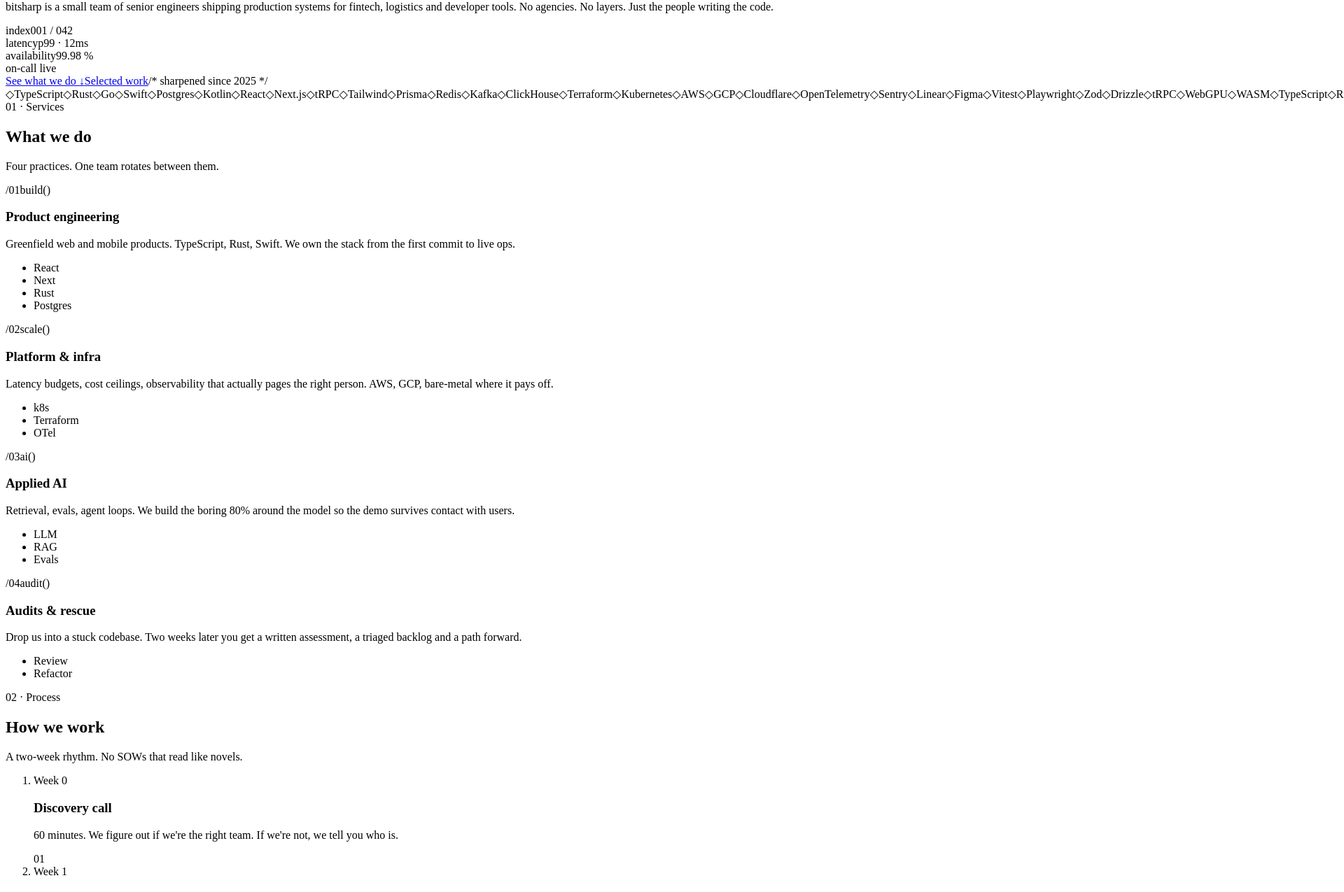
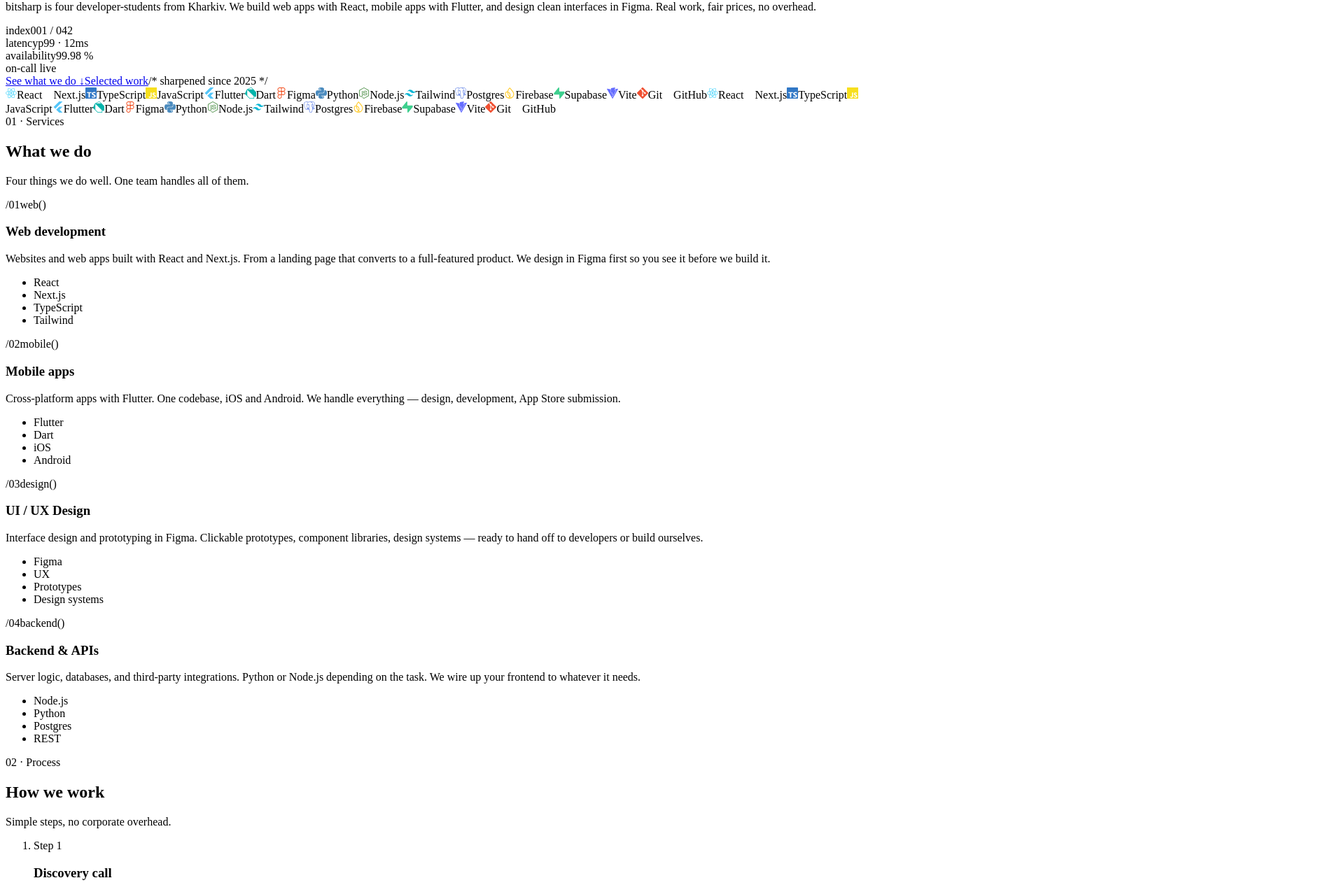
Before and after one commit to bit-sharp/bitsharp, a React (Vite) app: page / in a window 1280 px wide. Shown: the part 380-1655 px from the top of the page at 70% size, 1920 px wide, since content can reach past the window. Built offline with nearby package versions, Linux system fonts and the light colour scheme; the HTML template or start-up script is replaced by a standard one.

Commit message:
Fix ukrainian translation; Content changes;

```diff
--- a/package.json
+++ b/package.json
@@ -10,7 +10,8 @@
   },
   "dependencies": {
     "react": "^18.3.1",
-    "react-dom": "^18.3.1"
+    "react-dom": "^18.3.1",
+    "react-icons": "^5.6.0"
   },
   "devDependencies": {
     "@vitejs/plugin-react": "^4.3.1",
--- a/src/App.jsx
+++ b/src/App.jsx
@@ -32,8 +32,8 @@
       <Hero copy={copy} accent={ACCENT} showGrid={true} />
 
       {/* <Work copy={copy} /> */}
-      <Services copy={copy} />
-      <Process copy={copy} />
+      <Services copy={copy} language={language} />
+      <Process copy={copy} language={language} />
       <Team copy={copy} />
       <Contact copy={copy} />
       <Footer copy={copy} />
--- a/src/components/Hero.jsx
+++ b/src/components/Hero.jsx
@@ -32,9 +32,9 @@
           </div>
         </div>
         <div className="hero-foot">
-          <a href="#services" className="btn btn-primary">See what we do <span className="btn-arrow">↓</span></a>
-          <a href="#work" className="btn btn-ghost">Selected work</a>
-          <span className="hero-tag">{'/* sharpened since 2025 */'}</span>
+          <a href="#services" className="btn btn-primary">{copy.heroCta1} <span className="btn-arrow">↓</span></a>
+          <a href="#work" className="btn btn-ghost">{copy.heroCta2}</a>
+          <span className="hero-tag">{copy.heroTag}</span>
         </div>
       </div>
       <StackMarquee />
--- a/src/components/Process.jsx
+++ b/src/components/Process.jsx
@@ -1,7 +1,8 @@
 import { PROCESS } from '../data'
 import CompileTerminal from './CompileTerminal'
 
-export default function Process({ copy }) {
+export default function Process({ copy, language }) {
+  const process = PROCESS[language] ?? PROCESS.en
   return (
     <section className="process" id="process">
       <header className="sec-head">
@@ -10,12 +11,12 @@
         <p className="sec-sub">{copy.processSub}</p>
       </header>
       <ol className="process-list">
-        {PROCESS.map((p, i) => (
+        {process.map((p, i) => (
           <li key={i} className="process-step">
             <div className="step-week">{p.week}</div>
             <div className="step-bar">
               <span className="step-dot" />
-              {i < PROCESS.length - 1 && <span className="step-line" />}
+              {i < process.length - 1 && <span className="step-line" />}
             </div>
             <div className="step-body">
               <h3 className="step-title">{p.title}</h3>
--- a/src/components/Services.jsx
+++ b/src/components/Services.jsx
@@ -1,8 +1,9 @@
 import { useState } from 'react'
 import { SERVICES } from '../data'
 
-export default function Services({ copy }) {
+export default function Services({ copy, language }) {
   const [active, setActive] = useState(0)
+  const services = SERVICES[language] ?? SERVICES.en
   return (
     <section className="services" id="services">
       <header className="sec-head">
@@ -11,7 +12,7 @@
         <p className="sec-sub">{copy.servicesSub}</p>
       </header>
       <div className="services-grid">
-        {SERVICES.map((s, i) => (
+        {services.map((s, i) => (
           <article
             key={s.id}
             className={`service ${active === i ? 'is-active' : ''}`}
--- a/src/components/StackMarquee.jsx
+++ b/src/components/StackMarquee.jsx
@@ -1,13 +1,41 @@
-const ITEMS = ["TypeScript","Rust","Go","Swift","Postgres","Kotlin","React","Next.js","tRPC","Tailwind","Prisma","Redis","Kafka","ClickHouse","Terraform","Kubernetes","AWS","GCP","Cloudflare","OpenTelemetry","Sentry","Linear","Figma","Vitest","Playwright","Zod","Drizzle","tRPC","WebGPU","WASM"]
+import {
+  SiReact, SiNextdotjs, SiTypescript, SiJavascript,
+  SiFlutter, SiDart, SiFigma,
+  SiPython, SiNodedotjs, SiTailwindcss,
+  SiPostgresql, SiGit, SiGithub, SiFirebase, SiVite, SiSupabase
+} from 'react-icons/si'
+
+const STACK = [
+  { name: "React",       Icon: SiReact,       color: "#61DAFB" },
+  { name: "Next.js",     Icon: SiNextdotjs,   color: "#ffffff" },
+  { name: "TypeScript",  Icon: SiTypescript,  color: "#3178C6" },
+  { name: "JavaScript",  Icon: SiJavascript,  color: "#F7DF1E" },
+  { name: "Flutter",     Icon: SiFlutter,     color: "#54C5F8" },
+  { name: "Dart",        Icon: SiDart,        color: "#00B4AB" },
+  { name: "Figma",       Icon: SiFigma,       color: "#F24E1E" },
+  { name: "Python",      Icon: SiPython,      color: "#4B8BBE" },
+  { name: "Node.js",     Icon: SiNodedotjs,   color: "#68A063" },
+  { name: "Tailwind",    Icon: SiTailwindcss, color: "#06B6D4" },
+  { name: "Postgres",    Icon: SiPostgresql,  color: "#4169E1" },
+  { name: "Firebase",    Icon: SiFirebase,    color: "#FFCA28" },
+  { name: "Supabase",    Icon: SiSupabase,    color: "#3ECF8E" },
+  { name: "Vite",        Icon: SiVite,        color: "#646CFF" },
+  { name: "Git",         Icon: SiGit,         color: "#F05032" },
+  { name: "GitHub",      Icon: SiGithub,      color: "#ffffff" },
+]
 
 export default function StackMarquee() {
-  const row = [...ITEMS, ...ITEMS]
+  const row = [...STACK, ...STACK]
   return (
     <div className="marquee" aria-hidden="true">
       <div className="marquee-track">
-        {row.map((t, i) => (
+        {row.map((item, i) => (
           <span key={i} className="marquee-item">
-            <span className="marquee-bullet">◇</span>{t}
+            <item.Icon
+              className="marquee-icon"
+              style={{ color: item.color }}
+            />
+            {item.name}
           </span>
         ))}
       </div>
--- a/src/components/Stats.jsx
+++ b/src/components/Stats.jsx
@@ -1,16 +1,16 @@
 export default function Stats({ copy }) {
   const stats = [
-    { n: "07",  l: copy.statLabel1, suf: "yrs" },
+    { n: "07",  l: copy.statLabel1, suf: true },
     { n: "42",  l: copy.statLabel2 },
     { n: "08",  l: copy.statLabel3 },
-    { n: "3.4", l: copy.statLabel4, suf: "yrs" }
+    { n: "3.4", l: copy.statLabel4, suf: true }
   ]
   return (
     <section className="stats">
       <div className="stats-inner">
         {stats.map((s, i) => (
           <div key={i} className="stat">
-            <div className="stat-num">{s.n}{s.suf && <span className="stat-suf">{s.suf}</span>}</div>
+            <div className="stat-num">{s.n}{s.suf && <span className="stat-suf">{copy.statSuf}</span>}</div>
             <div className="stat-label">{s.l}</div>
           </div>
         ))}
--- a/src/data.js
+++ b/src/data.js
@@ -6,21 +6,40 @@
     heroLine1: "We build",
     heroLine2: "sharp",
     heroLine3: "software.",
-    heroSub: "bitsharp is a small team of senior engineers shipping production systems for fintech, logistics and developer tools. No agencies. No layers. Just the people writing the code.",
-    statLabel1: "Years compounding",
-    statLabel2: "Shipped products",
-    statLabel3: "Senior engineers",
-    statLabel4: "Avg. retention",
+    heroSub: "bitsharp is four developer-students from Kharkiv. We build web apps with React, mobile apps with Flutter, and design clean interfaces in Figma. Real work, fair prices, no overhead.",
+    heroCta1: "See what we do",
+    heroCta2: "Selected work",
+    heroTag: "/* sharpened since 2025 */",
+    statLabel1: "Years of coding",
+    statLabel2: "Projects shipped",
+    statLabel3: "Team members",
+    statLabel4: "Avg. satisfaction",
+    statSuf: "yrs",
     servicesTitle: "What we do",
-    servicesSub: "Four practices. One team rotates between them.",
+    servicesSub: "Four things we do well. One team handles all of them.",
     processTitle: "How we work",
-    processSub: "A two-week rhythm. No SOWs that read like novels.",
+    processSub: "Simple steps, no corporate overhead.",
     workTitle: "Selected work",
-    workSub: "Public case studies. Ask for the rest under NDA.",
-    teamTitle: "The bench",
-    teamSub: "Seven engineers. One designer. Zero account managers.",
+    workSub: "Things we've built. Ask about anything you see.",
+    teamTitle: "Who we are",
+    teamSub: "Four people. Three developers and one PM who writes code too.",
     contactTitle: "Let's talk",
-    contactSub: "Tell us what you're building. We answer within one business day, in plain language.",
+    contactSub: "Tell us what you need. We reply within a day, in plain language.",
+    contactName: "Your name",
+    contactEmail: "Work email",
+    contactBudget: "Budget range",
+    contactBrief: "What are you building?",
+    contactNamePh: "e.g. Olena Hrytsenko",
+    contactBriefPh: "What's the project? A sentence or two is enough to get started.",
+    contactSend: "Send brief →",
+    contactSent: "Sent! We'll reply within 24h ✓",
+    contactDirect: "Direct",
+    contactStudio: "Studio",
+    contactHours: "Hours",
+    contactRoles: "Open roles",
+    contactHoursVal: "Mon – Fri · 10:00 – 20:00 EET",
+    contactRolesVal: "React dev · Flutter dev",
+    contactNote: "We're a small team and we take projects we can genuinely do well. If we say yes, you have us fully.",
     footerNote: "bitsharp ltd · made in Kharkiv, Ukraine"
   },
   uk: {
@@ -30,55 +49,122 @@
     heroLine1: "Ми пишемо",
     heroLine2: "гострий",
     heroLine3: "софт.",
-    heroSub: "bitsharp — маленька команда сеньйорних інженерів, що запускає продакшн-системи для fintech, логістики та девтулзів. Без агенцій. Без прошарків. Лише ті, хто пише код.",
-    statLabel1: "Років роботи",
-    statLabel2: "Запущених продуктів",
-    statLabel3: "Сеньйор-інженерів",
-    statLabel4: "Середнє утримання",
+    heroSub: "bitsharp — четверо студентів-розробників із Харкова. Робимо вебзастосунки на React, мобільні на Flutter, дизайн у Figma. Реальний результат, нормальні ціни, без зайвого.",
+    heroCta1: "Наші послуги",
+    heroCta2: "Вибрані роботи",
+    heroTag: "/* загострено з 2025 */",
+    statLabel1: "Років програмування",
+    statLabel2: "Проєктів зроблено",
+    statLabel3: "Людей у команді",
+    statLabel4: "Задоволеність",
+    statSuf: "рр.",
     servicesTitle: "Що ми робимо",
-    servicesSub: "Чотири напрямки. Одна команда ротує між ними.",
+    servicesSub: "Чотири речі, які ми робимо добре. Одна команда займається всіма.",
     processTitle: "Як ми працюємо",
-    processSub: "Двотижневий ритм. Без контрактів-романів.",
+    processSub: "Прості кроки, без корпоративного.",
     workTitle: "Вибрані роботи",
-    workSub: "Публічні кейси. Решта — за NDA.",
-    teamTitle: "Команда",
-    teamSub: "Сім інженерів. Один дизайнер. Нуль акаунт-менеджерів.",
+    workSub: "Що ми зробили. Питайте про будь-що.",
+    teamTitle: "Хто ми",
+    teamSub: "Четверо. Три розробники та менеджер, що теж пише код.",
     contactTitle: "Поговорімо",
-    contactSub: "Розкажіть, що ви будуєте. Відповідаємо протягом одного робочого дня, простою мовою.",
+    contactSub: "Розкажіть що потрібно. Відповідаємо протягом дня, без зайвих слів.",
+    contactName: "Ваше ім'я",
+    contactEmail: "Пошта",
+    contactBudget: "Бюджет",
+    contactBrief: "Що ви будуєте?",
+    contactNamePh: "напр. Олена Гриценко",
+    contactBriefPh: "Що за проєкт? Одного-двох речень достатньо для початку.",
+    contactSend: "Надіслати →",
+    contactSent: "Надіслано! Відповімо протягом 24г ✓",
+    contactDirect: "Прямий контакт",
+    contactStudio: "Студія",
+    contactHours: "Години",
+    contactRoles: "Відкриті вакансії",
+    contactHoursVal: "Пн – Пт · 10:00 – 20:00 EET",
+    contactRolesVal: "React розробник · Flutter розробник",
+    contactNote: "Ми маленька команда і беремо проєкти, які справді можемо зробити добре. Якщо кажемо «так» — ми ваші повністю.",
     footerNote: "bitsharp ltd · зроблено у Харкові, Україна"
   }
 }
 
-export const SERVICES = [
-  { id: "01", code: "build", title: "Product engineering", body: "Greenfield web and mobile products. TypeScript, Rust, Swift. We own the stack from the first commit to live ops.", tags: ["React", "Next", "Rust", "Postgres"] },
-  { id: "02", code: "scale", title: "Platform & infra", body: "Latency budgets, cost ceilings, observability that actually pages the right person. AWS, GCP, bare-metal where it pays off.", tags: ["k8s", "Terraform", "OTel"] },
-  { id: "03", code: "ai",    title: "Applied AI", body: "Retrieval, evals, agent loops. We build the boring 80% around the model so the demo survives contact with users.", tags: ["LLM", "RAG", "Evals"] },
-  { id: "04", code: "audit", title: "Audits & rescue", body: "Drop us into a stuck codebase. Two weeks later you get a written assessment, a triaged backlog and a path forward.", tags: ["Review", "Refactor"] }
+export const SERVICES = {
+  en: [
+    {
+      id: "01", code: "web",
+      title: "Web development",
+      body: "Websites and web apps built with React and Next.js. From a landing page that converts to a full-featured product. We design in Figma first so you see it before we build it.",
+      tags: ["React", "Next.js", "TypeScript", "Tailwind"]
+    },
+    {
+      id: "02", code: "mobile",
+      title: "Mobile apps",
+      body: "Cross-platform apps with Flutter. One codebase, iOS and Android. We handle everything — design, development, App Store submission.",
+      tags: ["Flutter", "Dart", "iOS", "Android"]
+    },
+    {
+      id: "03", code: "design",
+      title: "UI / UX Design",
+      body: "Interface design and prototyping in Figma. Clickable prototypes, component libraries, design systems — ready to hand off to developers or build ourselves.",
+      tags: ["Figma", "UX", "Prototypes", "Design systems"]
+    },
+    {
+      id: "04", code: "backend",
+      title: "Backend & APIs",
+      body: "Server logic, databases, and third-party integrations. Python or Node.js depending on the task. We wire up your frontend to whatever it needs.",
+      tags: ["Node.js", "Python", "Postgres", "REST"]
+    }
+  ],
+  uk: [
+    {
+      id: "01", code: "web",
+      title: "Веброзробка",
+      body: "Сайти та вебзастосунки на React і Next.js. Від лендингу що продає до повноцінного продукту. Спочатку проєктуємо в Figma — ви бачите результат до того, як ми починаємо писати код.",
+      tags: ["React", "Next.js", "TypeScript", "Tailwind"]
+    },
+    {
+      id: "02", code: "mobile",
+      title: "Мобільні застосунки",
+      body: "Кросплатформенні застосунки на Flutter. Один кодбейс — iOS і Android. Беремо на себе всі: дизайн, розробку, публікацію в App Store.",
+      tags: ["Flutter", "Dart", "iOS", "Android"]
+    },
+    {
+      id: "03", code: "design",
+      title: "UI / UX Дизайн",
+      body: "Дизайн інтерфейсів і прототипування в Figma. Клікабельні прототипи, бібліотеки компонентів, дизайн-системи — готові до передачі розробникам або до самостійної розробки.",
+      tags: ["Figma", "UX", "Прототипи", "Дизайн-системи"]
+    },
+    {
+      id: "04", code: "backend",
+      title: "Бекенд та API",
+      body: "Серверна логіка, бази даних та інтеграції. Python або Node.js залежно від задачі. Підключаємо ваш фронтенд до всього необхідного.",
+      tags: ["Node.js", "Python", "Postgres", "REST"]
+    }
+  ]
+}
+
+export const PROCESS = {
+  en: [
+    { week: "Step 1",  title: "Discovery call",   body: "30–60 minutes. We listen to your needs, discuss deadlines and price." },
+    { week: "Step 2",  title: "Design in Figma",  body: "Before we write a single line of code, we show you what it looks like. You approve the design, then we build it." },
+    { week: "Step 3",  title: "Build",             body: "We build in short cycles and show you progress along the way. You're always in the loop, no big surprises at the end." },
+    { week: "Step 4",  title: "Handoff",           body: "We deliver the code, set up hosting if needed, and walk you through everything. We stay reachable after launch." }
+  ],
+  uk: [
+    { week: "Крок 1",  title: "Дзвінок",           body: "30–60 хвилин. Ми вислухаємо ваші потреби, обговорюємо дедлайни та ціну." },
+    { week: "Крок 2",  title: "Дизайн у Figma",    body: "Перш ніж написати рядок коду — показуємо як це буде виглядати. Ви затверджуєте дизайн, тоді ми будуємо." },
+    { week: "Крок 3",  title: "Розробка",           body: "Будуємо короткими циклами, показуємо прогрес по ходу. Ви завжди в курсі, ніяких сюрпризів наприкінці." },
+    { week: "Крок 4",  title: "Здача",              body: "Передаємо код, налаштовуємо хостинг за потреби, пояснюємо все. Залишаємось на зв'язку після запуску." }
+  ]
+}
+
+export const WORK = [
+  { client: "Placeholder",  sector: "Web",      year: "2025", note: "Add your project here.",  metric: "—" },
 ]
 
-export const PROCESS = [
-  { week: "Week 0", title: "Discovery call", body: "60 minutes. We figure out if we're the right team. If we're not, we tell you who is." },
-  { week: "Week 1", title: "Scoping sprint", body: "A flat-fee, two-week scoping engagement. You walk away owning a spec, regardless of whether we keep working together." },
-  { week: "Week 2+", title: "Build cadence", body: "Two-week iterations. Friday demo. Monday plan. A shared Linear, a shared Slack, no status PDFs." },
-  { week: "Ongoing", title: "Live ops", body: "On-call rotation, cost reviews, quarterly architecture audits. We don't disappear after launch." }
+// ⚠️  Replace with your real names before going live
+export const TEAM = [
+  { initials: "XX", name: "Ім'я Прізвище", role: "Founder · PM & Dev", yrs: 3, focus: "React · TypeScript" },
+  { initials: "XX", name: "Ім'я Прізвище", role: "Developer",           yrs: 2, focus: "React · Next.js"   },
+  { initials: "XX", name: "Ім'я Прізвище", role: "Developer",           yrs: 2, focus: "Flutter · Dart"    },
+  { initials: "XX", name: "Ім'я Прізвище", role: "Developer",           yrs: 2, focus: "Python · Node.js"  },
 ]
-
-export const WORK = [
-  { client: "Halberd Capital",  sector: "Fintech",     year: "2025", note: "Real-time portfolio engine. p99 < 12ms across 4 regions.",       metric: "p99 12ms" },
-  { client: "Routesmith",       sector: "Logistics",   year: "2024", note: "Dispatcher console used by 1,800 drivers. Replaced a SaaS that cost 6× more.", metric: "1,800 dau" },
-  { client: "Lemma",            sector: "Devtools",    year: "2024", note: "CLI + dashboard for ML eval pipelines. Open-sourced under MIT.",  metric: "11k ★" },
-  { client: "Foundry Linen",    sector: "Commerce",    year: "2023", note: "Headless storefront, custom checkout, 3rd-party logistics glue.", metric: "+38% AOV" },
-  { client: "Northbeam Health", sector: "Health",      year: "2023", note: "HIPAA-compliant intake flow. Audited, signed off, boring on purpose.", metric: "0 incidents" },
-  { client: "Quill",            sector: "AI",          year: "2025", note: "Document agent. Eval harness, retrieval, the whole 80%.",         metric: "94% pass" }
-]
-
-export const TEAM = [
-  { initials: "MK", name: "Marta K.",    role: "Founder · Staff eng",  yrs: 14, focus: "Distributed systems" },
-  { initials: "OR", name: "Oleh R.",     role: "Staff engineer",       yrs: 12, focus: "Rust · low-level" },
-  { initials: "IS", name: "Iryna S.",    role: "Senior engineer",      yrs: 9,  focus: "React · type theory" },
-  { initials: "DK", name: "Dmytro K.",   role: "Senior engineer",      yrs: 11, focus: "Infra · SRE" },
-  { initials: "NB", name: "Nazar B.",    role: "Senior engineer",      yrs: 8,  focus: "iOS · Swift" },
-  { initials: "AT", name: "Anna T.",     role: "Senior engineer",      yrs: 7,  focus: "Applied ML" },
-  { initials: "VP", name: "Vlad P.",     role: "Senior engineer",      yrs: 10, focus: "Backend · Go" },
-  { initials: "KH", name: "Kateryna H.", role: "Principal designer",   yrs: 9,  focus: "Product · type" }
-]
--- a/src/styles.css
+++ b/src/styles.css
@@ -298,8 +298,8 @@
   font-size: 13px;
   color: var(--fg-2);
 }
-.marquee-item { display: inline-flex; align-items: center; gap: 12px; }
-.marquee-bullet { color: var(--accent); }
+.marquee-item { display: inline-flex; align-items: center; gap: 8px; white-space: nowrap; }
+.marquee-icon  { width: 15px; height: 15px; flex-shrink: 0; opacity: 0.9; }
 @keyframes scroll {
   to { transform: translateX(-50%); }
 }
```
Also changed, not shown: src/components/CompileTerminal.jsx (+6 -6 lines), src/components/Contact.jsx (+14 -14 lines), 1 other file (tests, documents, lock files or other folders).
